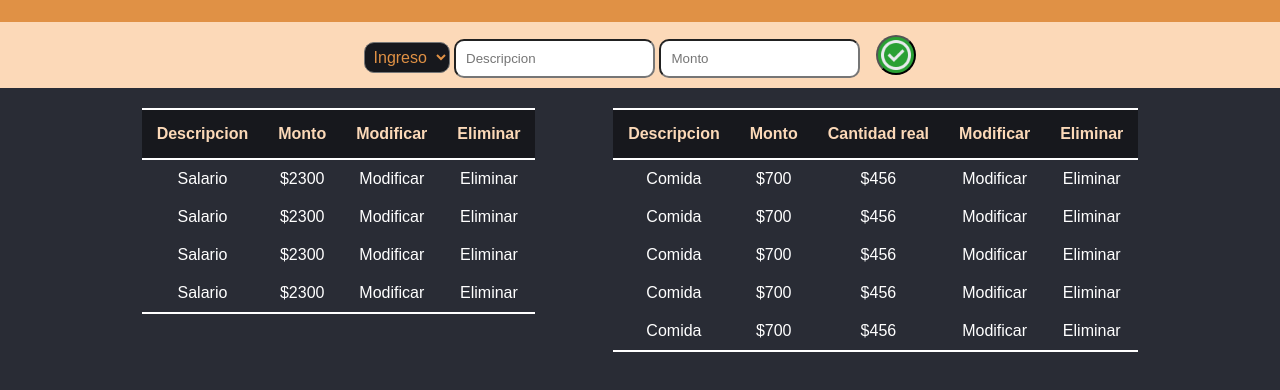
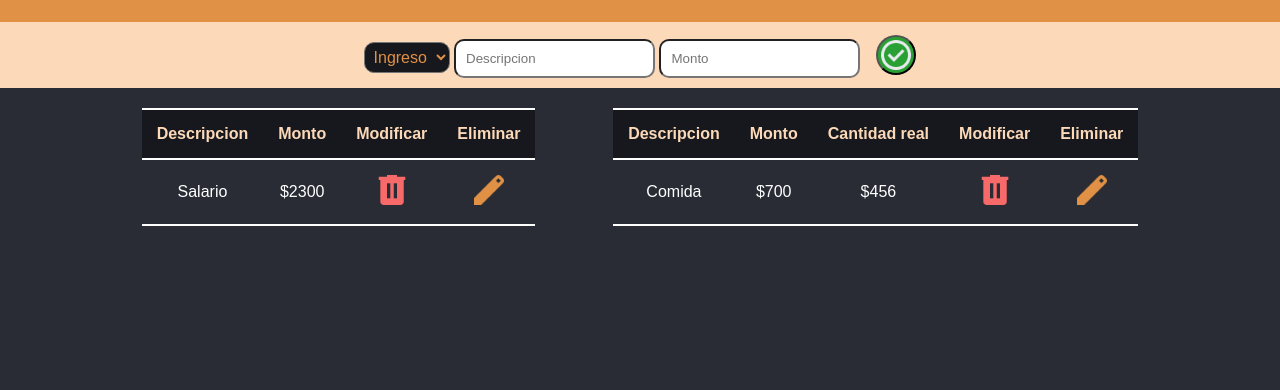
Before and after one commit to KIHM-02/JavaScript_Practices, a plain HTML site: page Presupuesto/index.html in a window 1280 px wide. Shown: the part 218-608 px from the top of the page. Drawn offline with Linux system fonts and the light colour scheme; a web font is replaced by a local one.

Commit message:
Added new icons to presupuesto

```diff
--- a/Presupuesto/css/main.css
+++ b/Presupuesto/css/main.css
@@ -141,3 +141,21 @@ td{
     color: white;
     padding: var(--small-padding);
 }
+
+.delete-button{
+    background-image: url('../icons/icon_delete.png');
+    background-size: cover;
+    width: 3em;
+    height: 3em;
+    background-color: var(--grey);
+    border: none;
+}
+
+.edit-button{
+    background-image: url('../icons/icon_edit.png');
+    background-size: cover;
+    width: 3em;
+    height: 3em;
+    background-color: var(--grey);
+    border: none;
+}
--- a/Presupuesto/index.html
+++ b/Presupuesto/index.html
@@ -57,26 +57,8 @@
                     <tr>
                         <td>Salario</td>
                         <td>$2300</td>
-                        <td>Modificar</td>
-                        <td>Eliminar</td>
-                    </tr>
-                    <tr>
-                        <td>Salario</td>
-                        <td>$2300</td>
-                        <td>Modificar</td>
-                        <td>Eliminar</td>
-                    </tr>
-                    <tr>
-                        <td>Salario</td>
-                        <td>$2300</td>
-                        <td>Modificar</td>
-                        <td>Eliminar</td>
-                    </tr>
-                    <tr>
-                        <td>Salario</td>
-                        <td>$2300</td>
-                        <td>Modificar</td>
-                        <td>Eliminar</td>
+                        <td><button class="delete-button"></button></td>
+                        <td><button class="edit-button"></button></td>
                     </tr>
                 </tbody>
             </table>
@@ -98,36 +80,8 @@
                         <td>Comida</td>
                         <td>$700</td>
                         <td>$456</td>
-                        <td>Modificar</td>
-                        <td>Eliminar</td>
-                    </tr>
-                    <tr>
-                        <td>Comida</td>
-                        <td>$700</td>
-                        <td>$456</td>
-                        <td>Modificar</td>
-                        <td>Eliminar</td>
-                    </tr>
-                    <tr>
-                        <td>Comida</td>
-                        <td>$700</td>
-                        <td>$456</td>
-                        <td>Modificar</td>
-                        <td>Eliminar</td>
-                    </tr>
-                    <tr>
-                        <td>Comida</td>
-                        <td>$700</td>
-                        <td>$456</td>
-                        <td>Modificar</td>
-                        <td>Eliminar</td>
-                    </tr>
-                    <tr>
-                        <td>Comida</td>
-                        <td>$700</td>
-                        <td>$456</td>
-                        <td>Modificar</td>
-                        <td>Eliminar</td>
+                        <td><button class="delete-button"></button></td>
+                        <td><button class="edit-button"></button></td>
                     </tr>
                 </tbody>
             </table>
```
Also changed, not shown: Presupuesto/icons/icon_delete.png (added), Presupuesto/icons/icon_edit.png (added).
